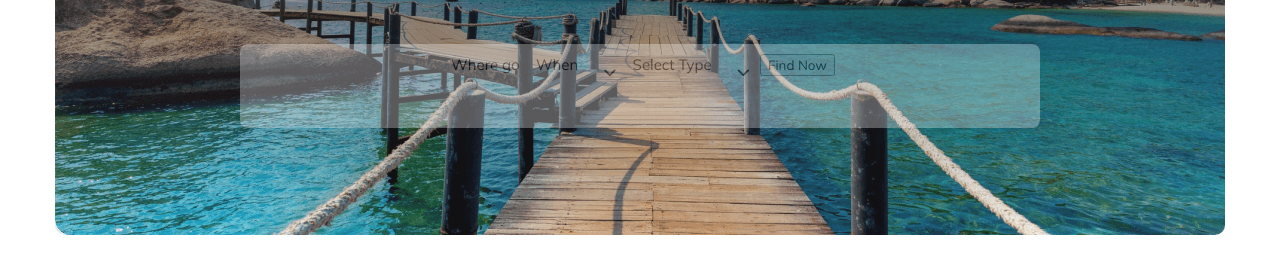
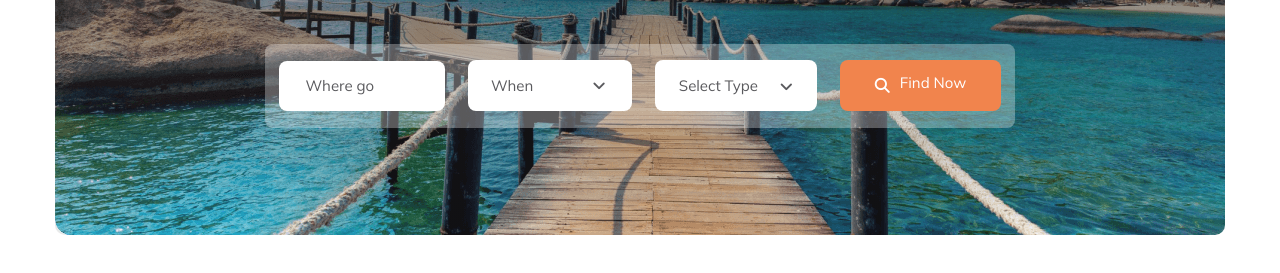
Before and after one commit to tamannachowdhury1/Tamo-Travel, a plain HTML site: page index.html in a window 1280 px wide. Shown: the part 393-666 px from the top of the page. Drawn offline with Linux system fonts and the light colour scheme.

Commit message:
explore-ses

```diff
--- a/index.html
+++ b/index.html
@@ -45,11 +45,17 @@
                         ac
                         quis sapien urna eu phasellus.</p>
                     <div class="btn-content">
-                        <button class="btn-primary">Where go </button>
-                        <button class="btn-primary">When <i class="fa-solid fa-angle-down"></i></button>
-                        <button class="btn-primary">Select Type <i class="fa-solid fa-angle-down"></i></button>
-                        <button>Find Now</button>
 
+                    </div>
+                    <div class="btn-title">
+                        <button class="btn-primary-1 icon-1"><span class="btn-text-1">Where go </span></button>
+                        <button class="btn-primary-2"><span class="btn-text-2">When</span><i
+                                class="fa-solid fa-angle-down icon-2"></i></button>
+                        <button class="btn-primary-3"><span class="btn-text-3">Select Type</span> <i
+                                class="fa-solid fa-angle-down icon-3"></i></button>
+                        <button class="btn-primary-4"><i class="fa-solid fa-magnifying-glass "></i><span
+                                class="icon-4">Find
+                                Now</span></button>
                     </div>
                 </div>
             </div>
--- a/styles/travel.css
+++ b/styles/travel.css
@@ -67,26 +67,90 @@
 .btn-content {
     background-color: #fff;
     opacity: 0.3;
-    width: 800px;
+    width: 750px;
     height: 84px;
     border-radius: 8px;
     margin-top: 5%;
+}
+
+.btn-title {
+    margin-top: -9.35%;
 
 }
 
-.btn-primary {
+.btn-primary-1 {
+    border-radius: 8px;
+    border: none;
+    padding: 15.50px 49px;
+    background-color: #fff;
+    color: #131318;
+    font-size: 15px;
+    font-weight: 400;
 
-    border-radius: 5px;
+}
+
+.btn-text-1 {
+    margin-left: -65%;
+}
+
+.btn-primary-2 {
+    border-radius: 8px;
     border: none;
-    padding: 10px px;
+    padding: 6px 34px;
     background-color: #fff;
-
     color: #131318;
     font-size: 15px;
     font-weight: 400;
     display: inline-flex;
-    gap: 25px;
+    justify-content: space-evenly;
+    gap: 40px;
+    margin-left: 2%;
+}
+
+.btn-text-2 {
+    margin-left: -12%;
+}
+
+.icon-2 {
+    margin-top: 13%;
+    margin-left: 20%;
+}
+
+.btn-primary-3 {
+    border-radius: 8px;
+    border: none;
+    padding: 6px 24px;
+    background-color: #fff;
+    color: #131318;
+    font-size: 15px;
+    font-weight: 400;
+    display: inline-flex;
+    justify-content: space-evenly;
+    gap: 22px;
+    margin-left: 2%;
+}
+
+.icon-3 {
+    margin-top: 11%;
 
 }
 
+.btn-primary-4 {
+    border-radius: 8px;
+    border: none;
+    padding: 8px 35px;
+    background-color: #ea4e00;
+    color: #fff;
+    font-size: 15px;
+    font-weight: 400;
+    display: inline-flex;
+    justify-content: space-evenly;
+    gap: 10px;
+    margin-left: 2%;
+}
+
+.icon-4 {
+    margin-top: 6%;
+}
+
 /* Explore Your Travel section end */
```
